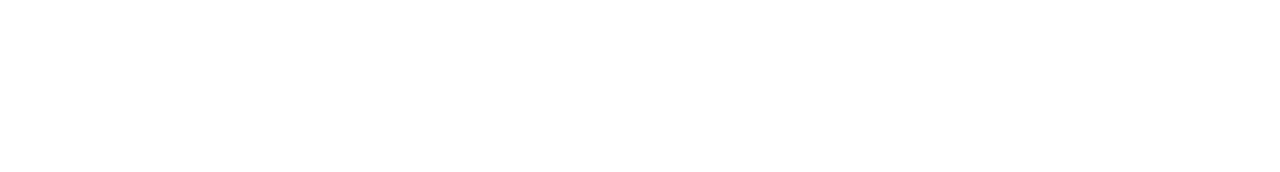
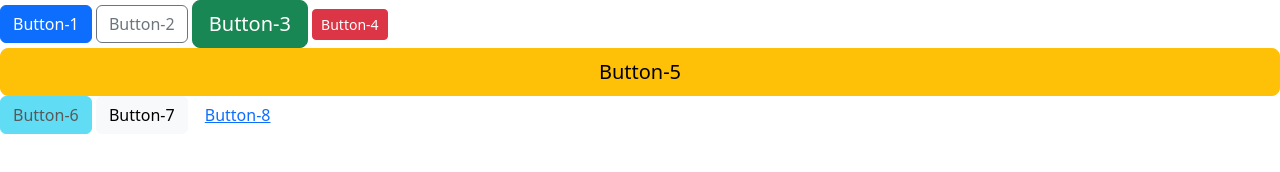
Before and after one commit to acciojob/bootstrap-buttons-Code-with-sudoku, a website: page main.html in a window 1280 px wide. Drawn offline with nearby package versions, Linux system fonts and the light colour scheme.

Commit message:
created a submission

```diff
--- a/main.html
+++ b/main.html
@@ -4,11 +4,35 @@
 
 <head>
 	<link rel="stylesheet" href="styles.css">
+	<link href="https://cdn.jsdelivr.net/npm/bootstrap@5.3.0-alpha3/dist/css/bootstrap.min.css" rel="stylesheet" integrity="sha384-KK94CHFLLe+nY2dmCWGMq91rCGa5gtU4mk92HdvYe+M/SXH301p5ILy+dN9+nJOZ" crossorigin="anonymous">
+  </head>
 </head>
 
 <body>
 	<!-- the entire body must be written by student -->
     <script type="text/javascript" src="./script.js">
+		<script src="https://code.jquery.com/jquery-3.2.1.slim.min.js" integrity="sha384-KJ3o2DKtIkvYIK3UENzmM7KCkRr/rE9/Qpg6aAZGJwFDMVNA/GpGFF93hXpG5KkN" crossorigin="anonymous"></script>
+<script src="https://cdn.jsdelivr.net/npm/bootstrap@5.3.0-alpha3/dist/js/bootstrap.bundle.min.js" integrity="sha384-ENjdO4Dr2bkBIFxQpeoTz1HIcje39Wm4jDKdf19U8gI4ddQ3GYNS7NTKfAdVQSZe" crossorigin="anonymous"></script>
+
+
+		<button type="button" class="btn btn-primary"
+			id="button-1">Button-1</button>
+		<button type="button" class="btn btn-outline-secondary"
+		id="button-2">Button-2</button>
+		<button type="button" class="btn btn-success btn-lg"
+			id="button-3">Button-3</button>
+		<button type="button" class="btn btn-danger btn-sm"
+			id="button-4">Button-4</button>
+		<div class="d-grid gap-2">
+			<button type="button" class="btn btn-warning btn-lg btn-block"
+			id="button-5">Button-5</button>
+		</div>
+		<button type="button" class="btn btn-info disabled"
+			id="button-6">Button-6</button>
+		<button type="button" class="btn btn-light"
+			id="button-7">Button-7</button>
+		<button type="button" class="btn btn-link"
+			id="button-8">Button-8</button>
 </script>
 
 </body>
```
